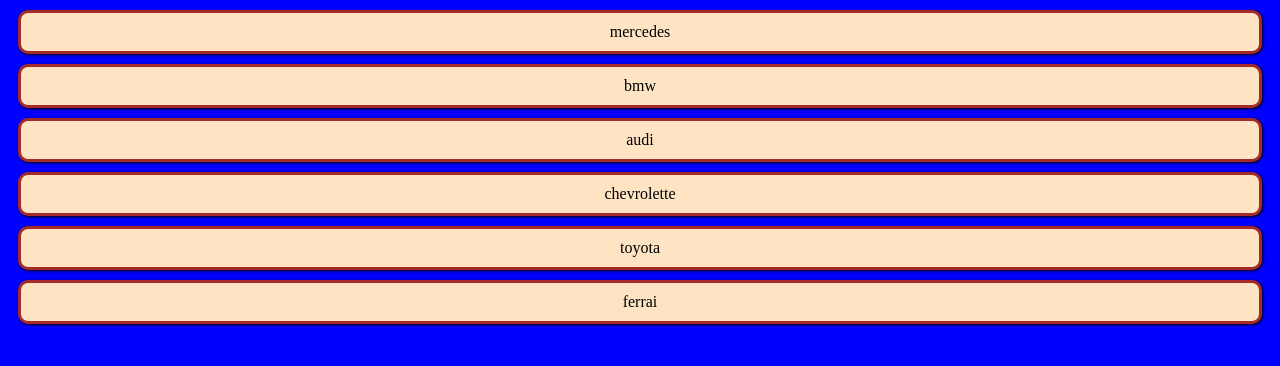
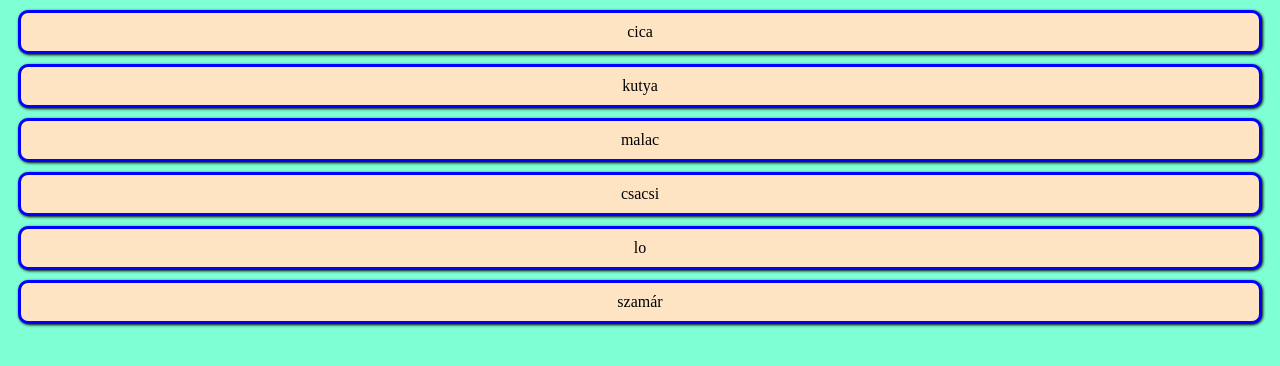
Before and after one commit to MustafaBelalllll/2024szft, a plain HTML site: page index.html in a window 1280 px wide. Drawn offline with Linux system fonts and the light colour scheme.

Commit message:
Add files via upload

```diff
--- a/index.html
+++ b/index.html
@@ -7,7 +7,7 @@
     <link rel="stylesheet" href="style.css">
     <script src="node.js"></script>
 </head>
-<body onload="init()" id="car">
+<body onload="init()" id="body">
 
 </body>
 </html>
--- a/node.js
+++ b/node.js
@@ -1,6 +1,6 @@
-const autok = ['mercedes', 'bmw', 'audi', 'chevrolette', 'toyota', 'ferrai']
+const állatok = ['cica', 'kutya', 'malac', 'csacsi', 'lo', 'szamár']
 function init() {
-    document.getElementById('car').innerHTML = autok.map( v =>
+    document.getElementById('body').innerHTML = állatok.map( v =>
         `<div onclick="f('${v}')">${v}</div>`
     ).join("")
 }
--- a/style.css
+++ b/style.css
@@ -1,17 +1,17 @@
 body {
-    background-color: blue;
+    background-color: aquamarine;
     text-align: center;
     font-size: 16px;
 
 }
 div.harapos {
-    background-color: orange;
+    background-color: red;
 }
 div {
     background-color: bisque;
     padding: 10px;
     margin: 10px;
-    border: solid 3px brown;
+    border: solid 3px blue;
     border-radius: 10px;
     box-shadow: 1px 1px 3px black;
 }
```
